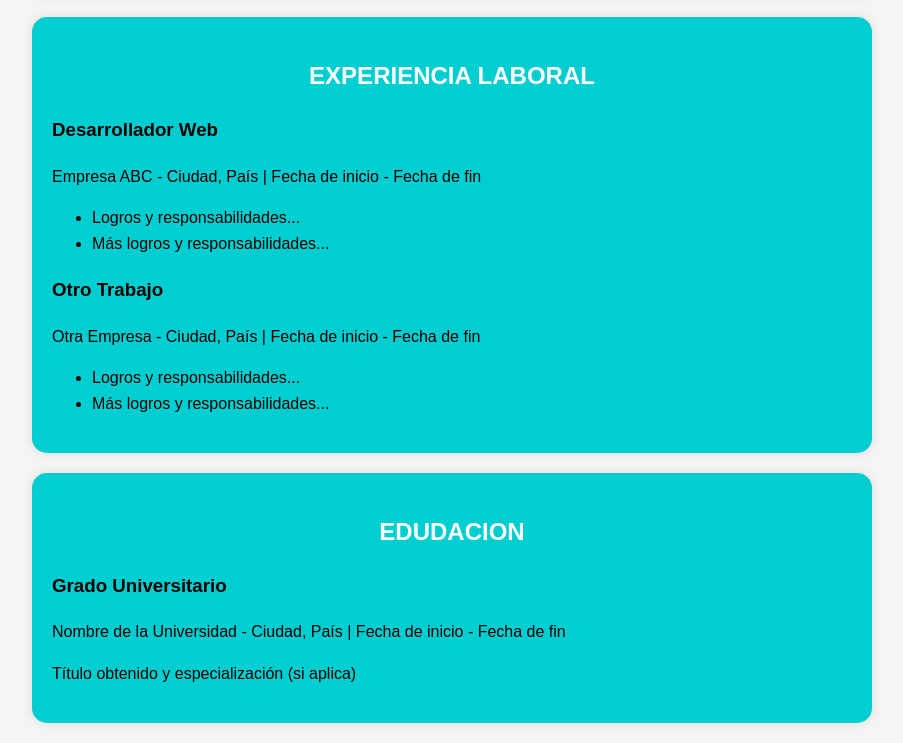
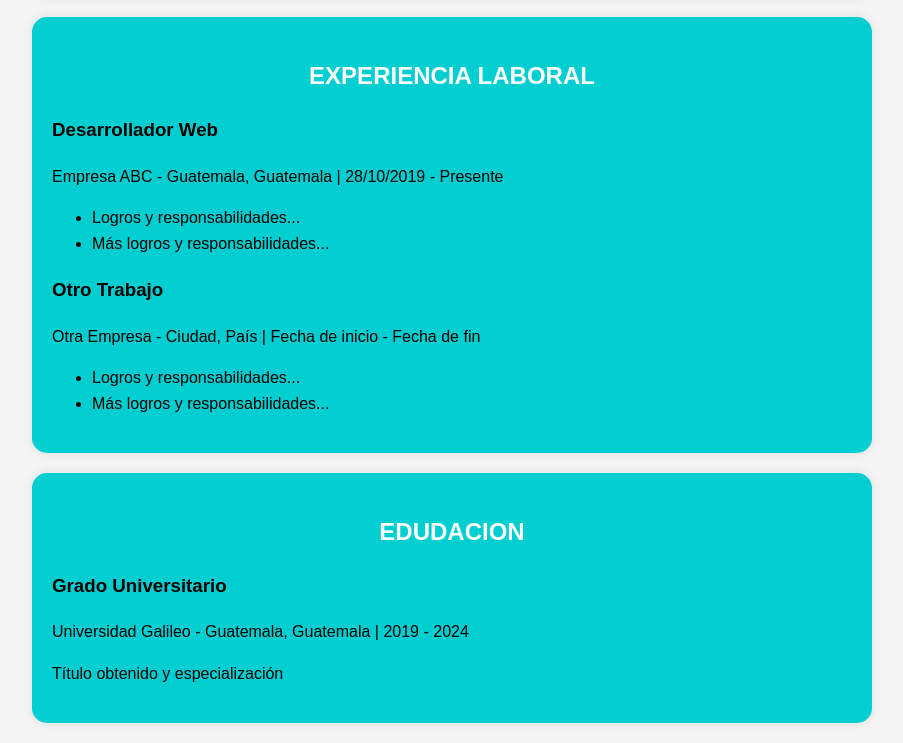
Before and after one commit to Andylo2097/Andylo2097.github.io, a plain HTML site: page index.html in a window 1280 px wide. Shown: the part 634-1377 px from the top of the page, without its empty margins (188-1091 px from the left). Drawn offline with Linux system fonts and the light colour scheme.

Commit message:
Actualizacion

```diff
--- a/index.html
+++ b/index.html
@@ -101,7 +101,7 @@
         <h2 style="text-align: center; color: white;">EXPERIENCIA LABORAL</h2>
         <div>
             <h3>Desarrollador Web</h3>
-            <p>Empresa ABC - Ciudad, País | Fecha de inicio - Fecha de fin</p>
+            <p>Empresa ABC - Guatemala, Guatemala | 28/10/2019 - Presente</p>
             <ul>
                 <li>Logros y responsabilidades...</li>
                 <li>Más logros y responsabilidades...</li>
@@ -122,8 +122,8 @@
         <h2 style="text-align: center; color: white;">EDUDACION</h2>
         <div>
             <h3>Grado Universitario</h3>
-            <p>Nombre de la Universidad - Ciudad, País | Fecha de inicio - Fecha de fin</p>
-            <p>Título obtenido y especialización (si aplica)</p>
+            <p>Universidad Galileo - Guatemala, Guatemala | 2019 - 2024</p>
+            <p>Título obtenido y especialización</p>
         </div>
     </section>
 </body>
```
